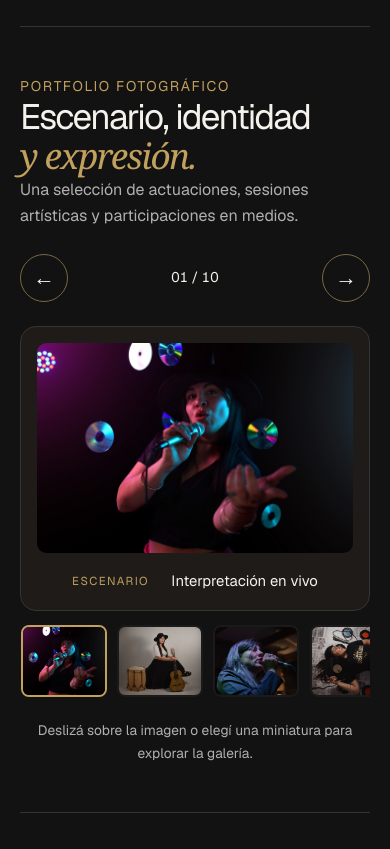
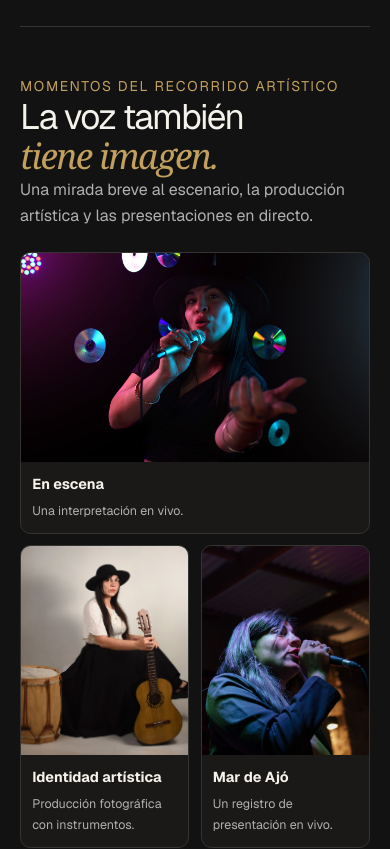
Before and after one commit to FabianCordobes/tamara-portfolio-original, a Next.js app: page /musica in a window 390 px wide. Shown: the part 2020-2869 px from the top of the page. Built offline with nearby package versions, Linux system fonts and the light colour scheme.

Commit message:
refactor(ux): consolidate work samples, remove finite project counts and repeated photo carousel

```diff
--- a/src/app/globals.css
+++ b/src/app/globals.css
@@ -854,34 +854,6 @@ button, input, select, textarea { font-family: inherit; }
 }
 
 
-/* Stage photography — deliberate layout and accessible carousel controls */
-.music-gallery-section { padding-block:clamp(3rem,6vw,5.5rem); }
-.music-gallery-heading { display:flex; justify-content:space-between; align-items:end; flex-wrap:wrap; gap:1.5rem; margin-bottom:1.5rem; }
-.music-gallery-heading h2 { max-width:20ch; }
-.music-gallery-heading p:not(.eyebrow) { max-width:49ch; }
-.music-gallery-controls { display:flex; align-items:center; gap:1rem; }
-.music-gallery-controls button { width:48px; height:48px; border:1px solid #796847; border-radius:50%; background:transparent; color:var(--color-text); cursor:pointer; font-size:1.35rem; }
-.music-gallery-controls button:hover, .music-gallery-controls button:focus-visible { background:var(--color-accent); color:#141414; }
-.music-gallery-controls span { color:var(--color-text); font-size:.875rem; min-width:3rem; text-align:center; font-variant-numeric:tabular-nums; }
-.music-gallery-stage { background:#1e1b19; border:1px solid var(--color-line); border-radius:1rem; padding:clamp(1rem,2.5vw,2rem); display:grid; justify-items:center; outline-offset:6px; }
-.music-gallery-slide { width:100%; display:grid; justify-items:center; margin:0; }
-.music-gallery-slide[hidden] { display:none!important; }
-.music-gallery-image { width:auto; height:auto; max-width:min(100%,650px); max-height:min(75vh,650px); object-fit:contain; border-radius:.6rem; }
-.music-gallery-slide figcaption { color:var(--color-text); margin-top:1rem; font-size:.93rem; text-align:center; }
-.music-gallery-pagination { display:flex; gap:.4rem; justify-content:center; align-items:center; margin-top:1rem; }
-.music-gallery-dot { width:44px; height:44px; background:transparent; border:0; cursor:pointer; display:grid; place-items:center; }
-.music-gallery-dot::after { content:""; width:10px; height:10px; border-radius:50%; background:#73706a; transition:background .2s,transform .2s; }
-.music-gallery-dot.active::after { background:var(--color-accent); transform:scale(1.25); }
-@media (max-width:640px) {
-  .music-gallery-heading { align-items:start; }
-  .music-gallery-controls { width:100%; justify-content:space-between; }
-  .music-gallery-image { max-height:62vh; }
-}
-@media (prefers-reduced-motion: reduce) {
-  .music-gallery-dot::after { transition:none; }
-}
-
-
 /* Contact first: eliminate intermediate selection step */
 .contact-form-layout { display:grid; align-items:start; gap:clamp(2rem,4vw,4.5rem); padding-block:clamp(2rem,4vw,4rem); scroll-margin-top:7rem; }
 .contact-form-primary { background:#1d1d1b; border:1px solid #605a51; padding:clamp(1.5rem,4vw,3rem); box-shadow:0 24px 60px rgba(0,0,0,.13); }
@@ -909,20 +881,42 @@ button, input, select, textarea { font-family: inherit; }
 }
 
 
-/* Expanded editorial photo carousel */
-.music-gallery-stage { min-height:clamp(280px,42vw,670px); }
-.music-gallery-image { max-width:min(100%,840px); max-height:min(70vh,650px); }
-.music-gallery-slide figcaption { display:flex; flex-wrap:wrap; gap:.6rem 1.4rem; justify-content:center; align-items:center; }
-.music-gallery-slide figcaption .eyebrow { font-size:.72rem; }
-.music-gallery-thumbnail-rail { display:flex; gap:.65rem; overflow-x:auto; overscroll-behavior-x:contain; scroll-snap-type:x proximity; padding:.9rem .1rem 1.1rem; scrollbar-width:thin; }
-.music-gallery-thumb { position:relative; flex:0 0 104px; height:83px; padding:0; border:2px solid transparent; border-radius:.5rem; overflow:hidden; background:var(--color-surface); cursor:pointer; scroll-snap-align:start; opacity:.78; }
-.music-gallery-thumb img { object-fit:cover; width:100%; height:100%; display:block; }
-.music-gallery-thumb.active { border-color:var(--color-accent); opacity:1; }
-.music-gallery-thumb:hover { opacity:1; }
-.music-gallery-thumb:focus-visible { outline-offset:3px; opacity:1; }
-.music-gallery-hint { margin-top:.25rem; text-align:center; font-size:.86rem; }
-@media(max-width:639px) {
- .music-gallery-stage { min-height:260px; }
- .music-gallery-image { max-height:55vh; }
- .music-gallery-thumb { flex-basis:86px; height:72px; }
+
+
+/* Compact editorial proof: one entrance to the complete professional cases */
+.experience-proof {
+  display:grid;
+  grid-template-columns:minmax(0,1.05fr) minmax(0,.95fr);
+  align-items:center;
+  column-gap:clamp(2rem,5vw,5rem);
+  padding-block:clamp(3.2rem,6vw,6rem);
+  border-top:1px solid var(--color-line);
 }
+.experience-proof h2 { max-width:19ch; }
+.experience-proof-copy { max-width:47ch; }
+.experience-proof-copy p { font-size:clamp(1.05rem,1.5vw,1.2rem); line-height:1.7; margin-bottom:1.4rem; color:#d5d0c9; }
+.experience-proof .text-link { display:inline-flex; color:var(--color-accent); }
+
+/* Replace duplicated carousels with a short photographic story */
+.music-editorial-section { padding-block:clamp(3rem,6vw,5rem); }
+.music-editorial-heading { margin-bottom:clamp(1.4rem,3vw,2.4rem); }
+.music-editorial-heading h2 { max-width:22ch; }
+.music-editorial-heading p:not(.eyebrow) { max-width:59ch; }
+.music-editorial-grid { display:grid; grid-template-columns:repeat(3,minmax(0,1fr)); gap:clamp(.7rem,1.6vw,1.3rem); }
+.music-editorial-card { margin:0; min-width:0; background:#1b1917; border-radius:.65rem; overflow:hidden; border:1px solid var(--color-line); }
+.music-editorial-image { display:block; width:100%; aspect-ratio:4/5; height:auto; object-fit:cover; object-position:center 35%; }
+.music-editorial-card--featured .music-editorial-image { object-position:center; }
+.music-editorial-card figcaption { display:grid; gap:.25rem; padding:.85rem 1rem 1rem; }
+.music-editorial-card figcaption strong { color:var(--color-text); font-size:1.02rem; }
+.music-editorial-card figcaption span { color:var(--color-muted); font-size:.86rem; }
+@media(max-width:768px) {
+  .experience-proof { grid-template-columns:1fr; gap:1rem; }
+  .music-editorial-grid { grid-template-columns:1fr 1fr; }
+  .music-editorial-card:first-child { grid-column:1/-1; }
+  .music-editorial-card:first-child .music-editorial-image { aspect-ratio:5/3; }
+}
+@media(max-width:420px) {
+  .music-editorial-card figcaption { padding:.7rem; }
+  .music-editorial-card figcaption strong { font-size:.9rem; }
+  .music-editorial-card figcaption span { font-size:.78rem; }
+}
--- a/src/app/perfil-profesional/page.tsx
+++ b/src/app/perfil-profesional/page.tsx
@@ -4,7 +4,6 @@ import { PageIntro } from "@/components/layout/page-intro";
 import { Profile } from "@/components/sections/profile";
 import { SelectedExperience } from "@/components/sections/selected-experience";
 import { Education } from "@/components/sections/education";
-import { ProjectPreview } from "@/components/sections/project-preview";
 import { CtaBand } from "@/components/sections/cta-band";
 import { socialLinks } from "@/content/social";
 
@@ -26,7 +25,6 @@ export default function PerfilProfesionalPage() {
       <Profile />
       <SelectedExperience />
       <Education />
-      <ProjectPreview />
       <section className="section shell professional-music-bridge">
         <div><p className="eyebrow">Otro lado de mi recorrido</p><h2>También soy <em>cantante.</em></h2></div>
         <div><p>Conocé mis actuaciones y los proyectos culturales en los que participé.</p>
--- a/src/app/proyectos/page.tsx
+++ b/src/app/proyectos/page.tsx
@@ -4,7 +4,7 @@ import { Cases } from "@/components/sections/cases";
 import { CtaBand } from "@/components/sections/cta-band";
 
 export const metadata: Metadata = {
-  title: "Proyectos y experiencia",
+  title: "Experiencia y trabajos realizados",
   description: "Casos reales de comunicación, marketing, desarrollo comercial y gestión de proyectos de Tamara Atadía.",
   alternates: { canonical: "/proyectos" }
 };
@@ -13,8 +13,8 @@ export default function ProyectosPage() {
   return (
     <>
       <PageIntro eyebrow="Experiencia aplicada"
-        title={<>Cinco proyectos. <em>Trabajo real.</em></>}
-        description="Medios, gestión ambiental, fitness y cultura. En cada caso vas a encontrar el contexto, las tareas que asumí y materiales del proyecto." />
+        title={<>Experiencia que se traduce <em>en acción.</em></>}
+        description="Algunas experiencias de mi recorrido profesional, desde medios de comunicación hasta iniciativas comerciales y culturales. Cada caso refleja el contexto, las responsabilidades asumidas y el trabajo realizado." />
       <Cases />
       <CtaBand eyebrow="Conocés mi trabajo" title="¿Querés explorar una colaboración?"
         description="Contame qué tipo de participación estás buscando."
--- a/src/app/servicios/page.tsx
+++ b/src/app/servicios/page.tsx
@@ -2,7 +2,6 @@ import type { Metadata } from "next";
 import Link from "next/link";
 import { PageIntro } from "@/components/layout/page-intro";
 import { Methodology } from "@/components/sections/methodology";
-import { ProjectPreview } from "@/components/sections/project-preview";
 import { CtaBand } from "@/components/sections/cta-band";
 
 export const metadata: Metadata = {
@@ -56,7 +55,6 @@ export default function ServiciosPage() {
         </div>
       </section>
       <Methodology />
-      <ProjectPreview />
       <CtaBand eyebrow="Consultas de servicios" title="¿Cuál es el desafío de tu proyecto?"
         description="Describí tu necesidad para evaluar un alcance de trabajo adecuado."
         href="/contacto?motivo=servicio#formulario" label="Enviar consulta" />
--- a/src/components/sections/music-gallery.tsx
+++ b/src/components/sections/music-gallery.tsx
@@ -1,135 +1,53 @@
-"use client";
-
 import Image from "next/image";
-import { useState, useRef, type KeyboardEvent, type TouchEvent } from "react";
 
 const photos = [
   {
     src: "/images/music/canto-escenario-colores.jpg",
-    width: 2560, height: 1706,
-    alt: "Tamara interpretando una canción con micrófono bajo iluminación de escenario",
-    caption: "Interpretación en vivo",
-    category: "Escenario"
+    alt: "Tamara Atadía interpretando una canción bajo iluminación de escenario",
+    width: 2560,
+    height: 1706,
+    caption: "En escena",
+    detail: "Una interpretación en vivo."
   },
   {
     src: "/images/music/retrato-estudio-guitarra.jpg",
-    width: 2560, height: 1706,
-    alt: "Retrato artístico de Tamara con guitarra y bombo en una sesión de estudio",
-    caption: "Retrato de estudio con instrumentos",
-    category: "Retrato"
+    alt: "Retrato artístico de Tamara Atadía con guitarra en estudio",
+    width: 2560,
+    height: 1706,
+    caption: "Identidad artística",
+    detail: "Producción fotográfica con instrumentos."
   },
   {
     src: "/images/music/tamara-escenario-mar-de-ajo.jpg",
-    width: 1066, height: 1600,
-    alt: "Tamara cantando durante una presentación musical en Mar de Ajó",
-    caption: "Presentación en Mar de Ajó",
-    category: "Escenario"
-  },
-  {
-    src: "/images/music/retrato-vinilos.jpg",
-    width: 2560, height: 1706,
-    alt: "Composición artística de Tamara junto a discos de vinilo y partituras",
-    caption: "Sesión conceptual de identidad musical",
-    category: "Retrato"
-  },
-  {
-    src: "/images/music/actuacion-escenario.jpg",
-    width: 648, height: 466,
-    alt: "Tamara cantando con micrófono en un escenario iluminado",
-    caption: "Presentación con público",
-    category: "Escenario"
-  },
-  {
-    src: "/images/music/tamara-show-mar-de-ajo.jpg",
-    width: 899, height: 1599,
-    alt: "Tamara en escena durante una actuación nocturna en Mar de Ajó",
-    caption: "Otra mirada del show en Mar de Ajó",
-    category: "Escenario"
-  },
-  {
-    src: "/images/music/duo-musical.jpg",
-    width: 1288, height: 966,
-    alt: "Tamara posando junto a un músico con guitarra en una producción fotográfica",
-    caption: "Colaboración musical",
-    category: "Producción"
-  },
-  {
-    src: "/images/music/actuacion-television.jpg",
-    width: 1280, height: 776,
-    alt: "Captura televisiva de Tamara cantando en un programa",
-    caption: "Interpretación en televisión",
-    category: "Medios"
-  },
-  {
-    src: "/images/music/expresion-artistica.jpg",
-    width: 1200, height: 1600,
-    alt: "Fotografía de expresión corporal de Tamara con atuendo de escena",
-    caption: "Expresión artística",
-    category: "Retrato"
-  },
-  {
-    src: "/images/music/entrevista-television.jpg",
-    width: 1600, height: 720,
-    alt: "Entrevista de Tamara Atadía en una transmisión televisiva",
-    caption: "Participación en medios",
-    category: "Medios"
+    alt: "Tamara Atadía cantando durante una actuación en Mar de Ajó",
+    width: 1066,
+    height: 1600,
+    caption: "Mar de Ajó",
+    detail: "Un registro de presentación en vivo."
   }
 ] as const;
 
 export function MusicGallery() {
-  const [current, setCurrent] = useState(0);
-  const touchStart = useRef<number | null>(null);
-  const go = (step: number) => setCurrent((index) => (index + step + photos.length) % photos.length);
-  const handleKeys = (event: KeyboardEvent<HTMLElement>) => {
-    if (event.key === "ArrowLeft") { event.preventDefault(); go(-1); }
-    if (event.key === "ArrowRight") { event.preventDefault(); go(1); }
-  };
-  const handleTouchStart = (event: TouchEvent<HTMLElement>) => {
-    touchStart.current = event.touches[0]?.clientX ?? null;
-  };
-  const handleTouchEnd = (event: TouchEvent<HTMLElement>) => {
-    const start = touchStart.current;
-    touchStart.current = null;
-    if (start === null) return;
-    const delta = event.changedTouches[0]?.clientX - start;
-    if (Math.abs(delta) > 60) go(delta < 0 ? 1 : -1);
-  };
-
   return (
-    <section id="fotos" className="section shell music-gallery-section" aria-labelledby="music-gallery-title">
-      <div className="music-gallery-heading">
-        <div>
-          <p className="eyebrow">Portfolio fotográfico</p>
-          <h2 id="music-gallery-title">Escenario, identidad <em>y expresión.</em></h2>
-          <p>Una selección de actuaciones, sesiones artísticas y participaciones en medios.</p>
-        </div>
-        <div className="music-gallery-controls" aria-label="Controles de la galería">
-          <button type="button" aria-label="Fotografía anterior" onClick={() => go(-1)}>←</button>
-          <span aria-live="polite" aria-atomic="true">{String(current + 1).padStart(2,"0")} / {String(photos.length).padStart(2,"0")}</span>
-          <button type="button" aria-label="Fotografía siguiente" onClick={() => go(1)}>→</button>
-        </div>
+    <section id="fotos" className="section shell music-editorial-section" aria-labelledby="music-photos-heading">
+      <div className="music-editorial-heading">
+        <p className="eyebrow">Momentos del recorrido artístico</p>
+        <h2 id="music-photos-heading">La voz también <em>tiene imagen.</em></h2>
+        <p>Una mirada breve al escenario, la producción artística y las presentaciones en directo.</p>
       </div>
-      <div className="music-gallery-stage" onKeyDown={handleKeys} onTouchStart={handleTouchStart} onTouchEnd={handleTouchEnd}
-        tabIndex={0} role="region" aria-roledescription="carrusel" aria-label="Fotografías del recorrido artístico de Tamara">
+      <div className="music-editorial-grid">
         {photos.map((photo, index) => (
-          <figure key={photo.src} className="music-gallery-slide" hidden={index !== current} aria-label={`Imagen ${index + 1} de ${photos.length}`}>
+          <figure className={`music-editorial-card ${index === 0 ? "music-editorial-card--featured" : ""}`} key={photo.src}>
             <Image src={photo.src} alt={photo.alt} width={photo.width} height={photo.height}
-              className="music-gallery-image" sizes="(max-width: 768px) 95vw, 760px" priority={index === 0} />
-            <figcaption><span className="eyebrow">{photo.category}</span><span>{photo.caption}</span></figcaption>
+              sizes="(max-width: 640px) 90vw, (max-width: 1024px) 45vw, 33vw"
+              className="music-editorial-image" />
+            <figcaption>
+              <strong>{photo.caption}</strong>
+              <span>{photo.detail}</span>
+            </figcaption>
           </figure>
         ))}
       </div>
-      <div className="music-gallery-thumbnail-rail" role="group" aria-label="Elegir una fotografía de la galería">
-        {photos.map((photo, index) => (
-          <button type="button" key={photo.src} className={`music-gallery-thumb ${index === current ? "active" : ""}`}
-            aria-label={`Mostrar fotografía ${index + 1}: ${photo.caption}`} aria-pressed={index === current}
-            onClick={() => setCurrent(index)}>
-            <Image src={photo.src} alt="" width={112} height={85} sizes="112px" />
-            <span className="sr-only">{photo.caption}</span>
-          </button>
-        ))}
-      </div>
-      <p className="music-gallery-hint">Deslizá sobre la imagen o elegí una miniatura para explorar la galería.</p>
     </section>
   );
 }
```
Also changed, not shown: src/app/page.tsx (+6 -12 lines), src/components/sections/cases.tsx (+4 -5 lines).
